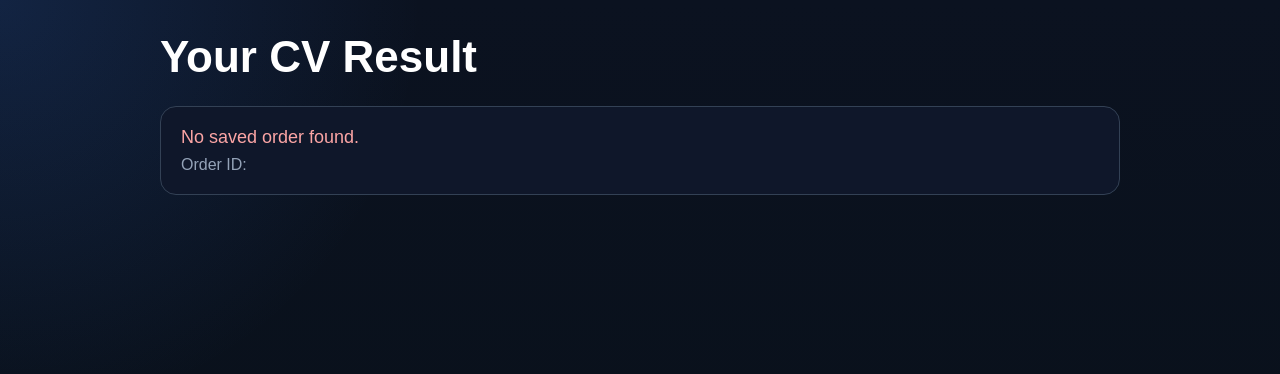
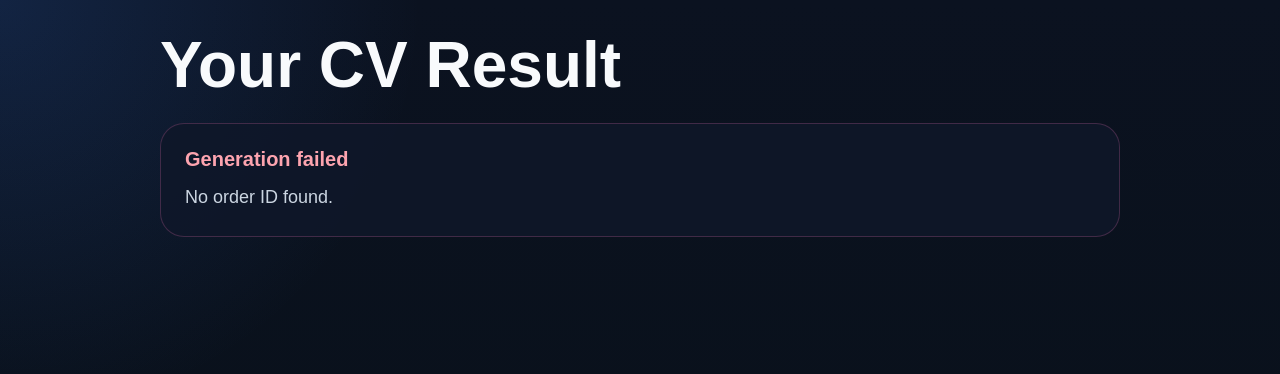
Before and after one commit to mohamedbrs9998-hue/resumefix-auto, a Next.js app: page /result in a window 1280 px wide. Shown: the top 374 px of the page. Built offline with nearby package versions, Linux system fonts and the light colour scheme.

Commit message:
Replace result page with real error display

```diff
--- a/app/result/page.js
+++ b/app/result/page.js
@@ -2,26 +2,29 @@
 
 import { useEffect, useState } from "react";
 
-const ORDER_KEY = "resumefix_order_id_v2";
+const ORDER_KEY = "resumefix_order_id";
 
 export default function ResultPage() {
   const [loading, setLoading] = useState(true);
+  const [cvText, setCvText] = useState("");
   const [error, setError] = useState("");
   const [orderId, setOrderId] = useState("");
-  const [result, setResult] = useState(null);
 
   useEffect(() => {
-    async function loadAndGenerate() {
+    async function run() {
       try {
-        const savedOrderId = localStorage.getItem(ORDER_KEY);
+        const savedOrderId =
+          typeof window !== "undefined"
+            ? localStorage.getItem(ORDER_KEY) || ""
+            : "";
+
+        setOrderId(savedOrderId);
 
         if (!savedOrderId) {
-          setError("No saved order found.");
+          setError("No order ID found.");
           setLoading(false);
           return;
         }
-
-        setOrderId(savedOrderId);
 
         const res = await fetch("/api/generate-order-cv-v2", {
           method: "POST",
@@ -31,23 +34,40 @@ export default function ResultPage() {
           body: JSON.stringify({ orderId: savedOrderId }),
         });
 
-        const data = await res.json();
+        const raw = await res.text();
 
-        if (!res.ok || !data.ok || !data.result) {
-          setError(data.error || "Failed to generate CV.");
+        let data;
+        try {
+          data = raw ? JSON.parse(raw) : {};
+        } catch {
+          setError(raw || "Invalid server response");
           setLoading(false);
           return;
         }
 
-        setResult(data.result);
+        if (!res.ok || !data?.ok) {
+          const message =
+            typeof data?.error === "string"
+              ? data.error
+              : JSON.stringify(data?.error || data);
+
+          const debug = data?.debug ? `\n\nDebug: ${JSON.stringify(data.debug)}` : "";
+          setError((message || "Failed to generate CV") + debug);
+          setLoading(false);
+          return;
+        }
+
+        setCvText(data?.cvText || "CV generated successfully, but no text was returned.");
         setLoading(false);
       } catch (err) {
-        setError("Could not generate your CV.");
+        const message =
+          typeof err === "string" ? err : err?.message || JSON.stringify(err);
+        setError(message || "Something went wrong.");
         setLoading(false);
       }
     }
 
-    loadAndGenerate();
+    run();
   }, []);
 
   return (
@@ -56,36 +76,107 @@ export default function ResultPage() {
         minHeight: "100vh",
         background:
           "radial-gradient(circle at top left, rgba(59,130,246,0.16), transparent 28%), linear-gradient(180deg, #0b1220 0%, #081018 100%)",
-        color: "#fff",
+        color: "#f8fafc",
         padding: "32px 20px 60px",
       }}
     >
       <div style={{ maxWidth: 960, margin: "0 auto" }}>
-        <h1 style={{ fontSize: 44, fontWeight: 800, marginBottom: 8 }}>
+        <h1
+          style={{
+            margin: "0 0 24px",
+            fontSize: "clamp(34px, 7vw, 64px)",
+            lineHeight: 1.05,
+            fontWeight: 800,
+          }}
+        >
           Your CV Result
         </h1>
 
-        {loading ? (
-          <div style={{ marginTop: 24, padding: 20, borderRadius: 16, background: "#0f172a", border: "1px solid #334155" }}>
-            <p style={{ color: "#cbd5e1", fontSize: 18 }}>
-              Generating your professional CV...
-            </p>
-            <p style={{ color: "#94a3b8", fontSize: 16, marginTop: 8 }}>
-              Order ID: {orderId}
-            </p>
+        {loading && (
+          <div
+            style={{
+              border: "1px solid rgba(148,163,184,0.16)",
+              background: "rgba(15,23,42,0.88)",
+              borderRadius: 24,
+              padding: 24,
+              color: "#cbd5e1",
+              fontSize: 18,
+            }}
+          >
+            Generating your CV...
           </div>
-        ) : error ? (
-          <div style={{ marginTop: 24, padding: 20, borderRadius: 16, background: "#0f172a", border: "1px solid #334155" }}>
-            <p style={{ color: "#fca5a5", fontSize: 18 }}>{error}</p>
-            <p style={{ color: "#94a3b8", fontSize: 16, marginTop: 8 }}>
-              Order ID: {orderId}
-            </p>
+        )}
+
+        {!loading && error && (
+          <div
+            style={{
+              border: "1px solid rgba(244,114,182,0.22)",
+              background: "rgba(15,23,42,0.88)",
+              borderRadius: 24,
+              padding: 24,
+            }}
+          >
+            <div
+              style={{
+                color: "#fda4af",
+                fontWeight: 800,
+                fontSize: 20,
+                marginBottom: 12,
+              }}
+            >
+              Generation failed
+            </div>
+            <div
+              style={{
+                color: "#cbd5e1",
+                whiteSpace: "pre-wrap",
+                wordBreak: "break-word",
+                fontSize: 18,
+                lineHeight: 1.6,
+              }}
+            >
+              {error}
+            </div>
+            {orderId ? (
+              <div style={{ marginTop: 16, color: "#94a3b8", fontSize: 18 }}>
+                Order ID: {orderId}
+              </div>
+            ) : null}
           </div>
-        ) : (
-          <div style={{ marginTop: 24, padding: 20, borderRadius: 16, background: "#0f172a", border: "1px solid #334155" }}>
-            <div style={{ whiteSpace: "pre-wrap", lineHeight: 1.9, color: "#e2e8f0", fontSize: 16 }}>
-              {result.cv_text}
+        )}
+
+        {!loading && !error && (
+          <div
+            style={{
+              border: "1px solid rgba(148,163,184,0.16)",
+              background: "rgba(15,23,42,0.88)",
+              borderRadius: 24,
+              padding: 24,
+            }}
+          >
+            <div
+              style={{
+                color: "#93c5fd",
+                fontWeight: 800,
+                fontSize: 20,
+                marginBottom: 16,
+              }}
+            >
+              CV generated successfully
             </div>
+            <pre
+              style={{
+                margin: 0,
+                whiteSpace: "pre-wrap",
+                wordBreak: "break-word",
+                color: "#e2e8f0",
+                fontSize: 17,
+                lineHeight: 1.7,
+                fontFamily: "inherit",
+              }}
+            >
+              {cvText}
+            </pre>
           </div>
         )}
       </div>
```
